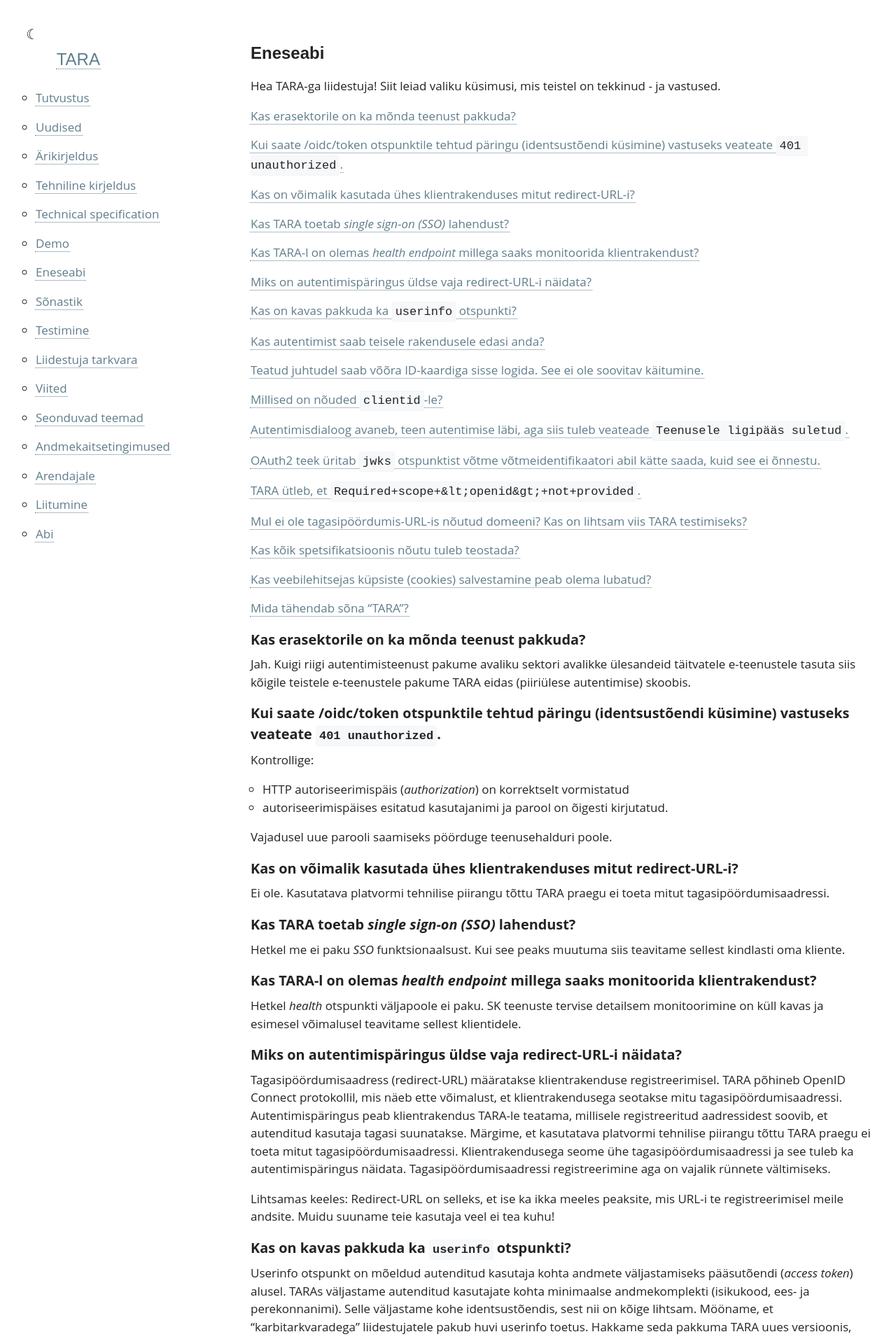
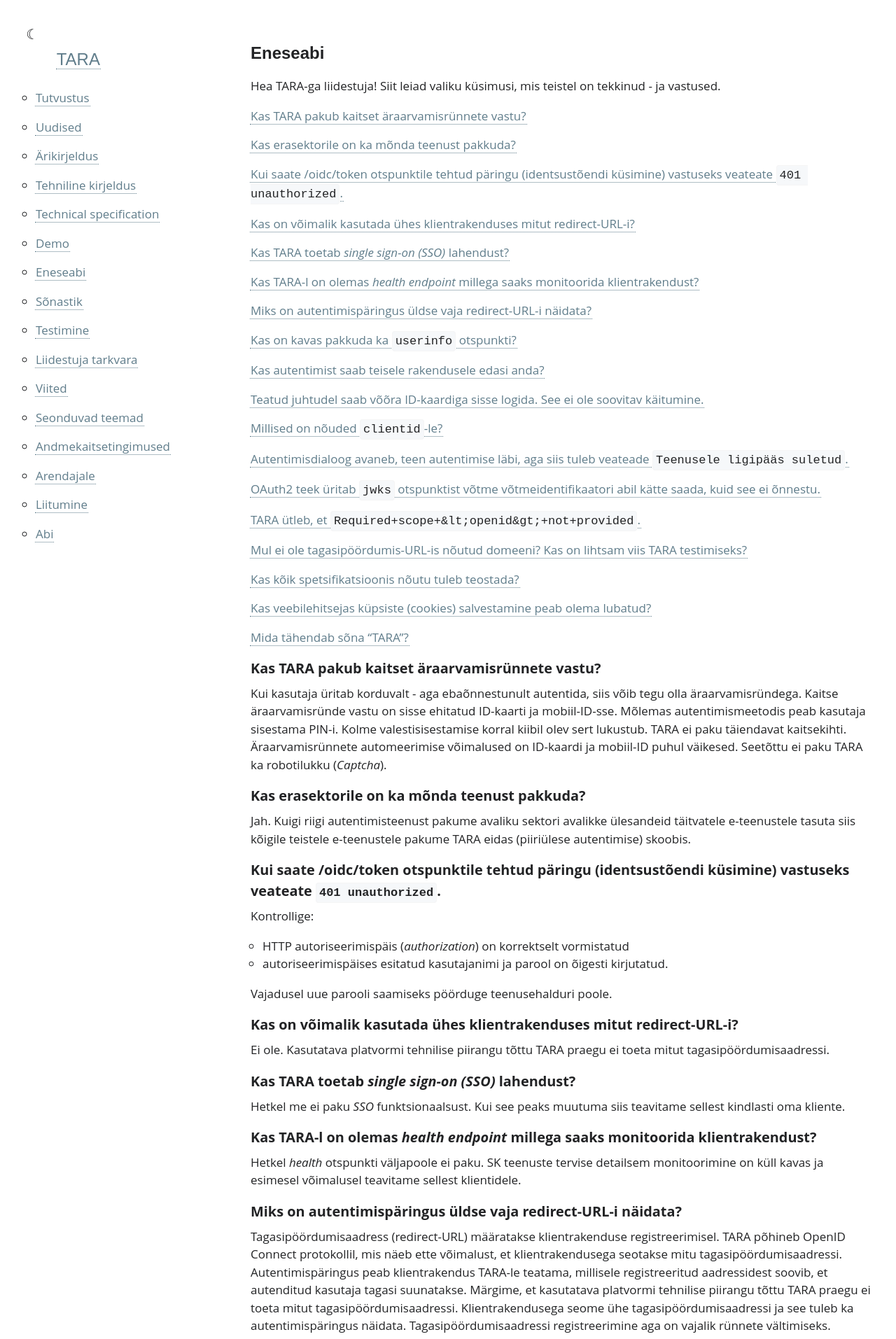
Before and after one commit to e-gov/TARA-Doku, a Jekyll site: the page built from Eneseabi.md, in a window 1280 px wide. Shown: the top 1913 px of the page at 70% size. Built offline with Jekyll 4.4.1, drawn with Linux system fonts in a browser that asks for light colours; our own code applies the rules of GitHub Pages for plain Markdown files.

Commit message:
Lisatud eneseabi küsimus äraarvamisrünnete kohta

```diff
--- a/Eneseabi.md
+++ b/Eneseabi.md
@@ -9,6 +9,10 @@ Hea TARA-ga liidestuja! Siit leiad valiku küsimusi, mis teistel on tekkinud - j
 
 - TOC
 {:toc}
+
+## Kas TARA pakub kaitset äraarvamisrünnete vastu?
+
+Kui kasutaja üritab korduvalt - aga ebaõnnestunult autentida, siis võib tegu olla äraarvamisründega. Kaitse äraarvamisründe vastu on sisse ehitatud ID-kaarti ja mobiil-ID-sse. Mõlemas autentimismeetodis peab kasutaja sisestama PIN-i. Kolme valestisisestamise korral kiibil olev sert lukustub. TARA ei paku täiendavat kaitsekihti. Äraarvamisrünnete automeerimise võimalused on ID-kaardi ja mobiil-ID puhul väikesed. Seetõttu ei paku TARA ka robotilukku (_Captcha_).
 
 ## Kas erasektorile on ka mõnda teenust pakkuda?
 
```
